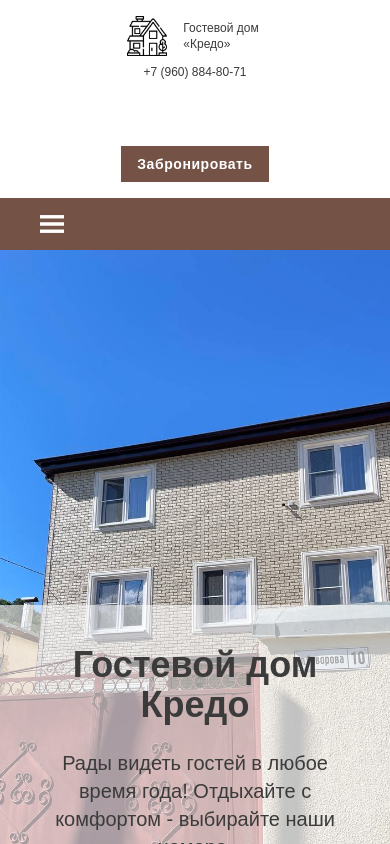
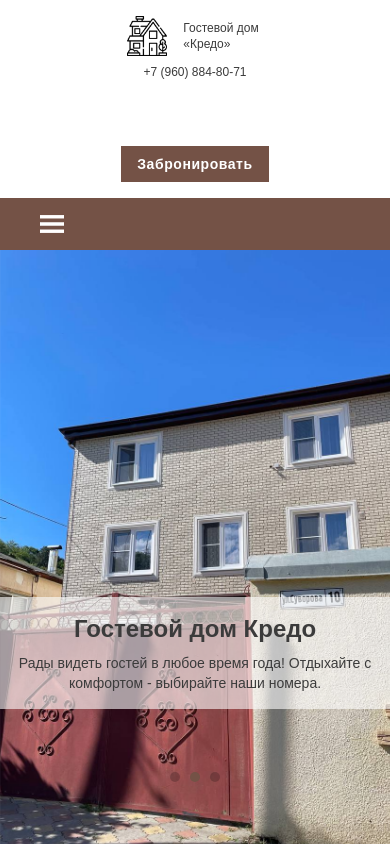
Before and after one commit to Salyens/Next-test-timeweb, a Next.js app: page / in a window 390 px wide. Shown: the top 844 px of the page. Built offline with nearby package versions, Linux system fonts and the light colour scheme.

Commit message:
Refactor components for mobile responsiveness and cleanup

```diff
--- a/src/components/Carousel/carousel.scss
+++ b/src/components/Carousel/carousel.scss
@@ -10,7 +10,7 @@
   height: calc(100vh - 134px);
 
   @media (max-width: 639px) {
-    // height: calc(100vh - 240px);
+    height: calc(100vh - 240px);
   }
 }
 
--- a/src/components/EmblaCarousel/EmblaCarousel/EmblaCarousel.tsx
+++ b/src/components/EmblaCarousel/EmblaCarousel/EmblaCarousel.tsx
@@ -12,6 +12,7 @@ import {
 import Image from "next/image";
 import Autoplay from "embla-carousel-autoplay";
 import useDevice from "@/hooks/useDevice";
+import classNames from "classnames";
 
 interface Props {
   slides: any[];
@@ -40,13 +41,13 @@ const EmblaCarousel = (props: Props) => {
           {slides.map((slide: any) => (
             <div className="embla__slide" key={slide.src}>
               <div
-                className="bg-second-gray relative z-10 top-1/2 md:top-2/3 md:-translate-y-1/2 w-full lg:w-2/5
-             text-center p-10 lg:left-4  "
+                className="bg-second-gray relative z-10 top-2/3 -translate-y-1/2 w-full lg:w-2/5
+             text-center p-4 lg:p-10 lg:left-4  "
               >
-                <h2 className="text-4xl font-bold pb-6">
+                <h2 className="text-2xl md:text-4xl font-bold pb-2 md:pb-6">
                   {slide.title}
                 </h2>
-                <p className="text-xl">
+                <p className="text-sm md:text-xl">
                   {slide.description}
                 </p>
               </div>
@@ -63,8 +64,8 @@ const EmblaCarousel = (props: Props) => {
 
       <div className="embla__controls">
         {!isMobile && (
-        <div className="embla__buttons">
-            <PrevButton  onClick={onPrevButtonClick} />
+          <div className="embla__buttons">
+            <PrevButton onClick={onPrevButtonClick} />
             <NextButton onClick={onNextButtonClick} />
           </div>
         )}
@@ -74,7 +75,8 @@ const EmblaCarousel = (props: Props) => {
               <DotButton
                 key={index}
                 onClick={() => onDotButtonClick(index)}
-                className={"embla__dot".concat(
+                className={classNames(
+                  "embla__dot",
                   index === selectedIndex
                     ? " embla__dot--selected"
                     : ""
--- a/src/components/EmblaCarousel/EmblaCarousel/embla.scss
+++ b/src/components/EmblaCarousel/EmblaCarousel/embla.scss
@@ -112,7 +112,13 @@
   align-items: center;
   justify-content: center;
   border-radius: 50%;
+
+  @media (max-width: $mobile) {
+    width: 10px;
+    height: 10px;
+  }
 }
+
 
 .embla__dot:hover {
   background-color: var(--color-gray-hover);
--- a/src/components/Header/index.tsx
+++ b/src/components/Header/index.tsx
@@ -63,7 +63,7 @@ const Header = () => {
                 width={40}
                 height={40}
               />
-              г. Кисловодск, ул. Суворова 10{" "}
+              г. Кисловодск, ул. Суворова 10
             </p>
           </div>
           <div className="flex items-center gap-2">
--- a/src/components/Map/Map.tsx
+++ b/src/components/Map/Map.tsx
@@ -1,5 +1,5 @@
 "use client";
-import React, { useEffect } from "react";
+import React, { useEffect, useState } from "react";
 
 const LOCATION = {
   center: [43.89558, 42.709295],
@@ -7,6 +7,8 @@ const LOCATION = {
 };
 
 const Map = () => {
+  const [mapLoaded, setMapLoaded] = useState(false);
+
   useEffect(() => {
     const loadYandexMaps = () => {
       const script = document.createElement("script");
@@ -43,6 +45,9 @@ const Map = () => {
           placemark.events.add("click", function () {
             placemark.balloon.open();
           });
+
+          // Set map as loaded
+          setMapLoaded(true);
         });
       };
       document.head.appendChild(script);
@@ -54,6 +59,7 @@ const Map = () => {
   return (
     <div
       id="yandex-map"
+      className={mapLoaded ? "loaded" : ""}
       style={{ width: "100%", height: "400px" }}
     />
   );
```
Also changed, not shown: src/app/page.tsx (+0 -9 lines).
